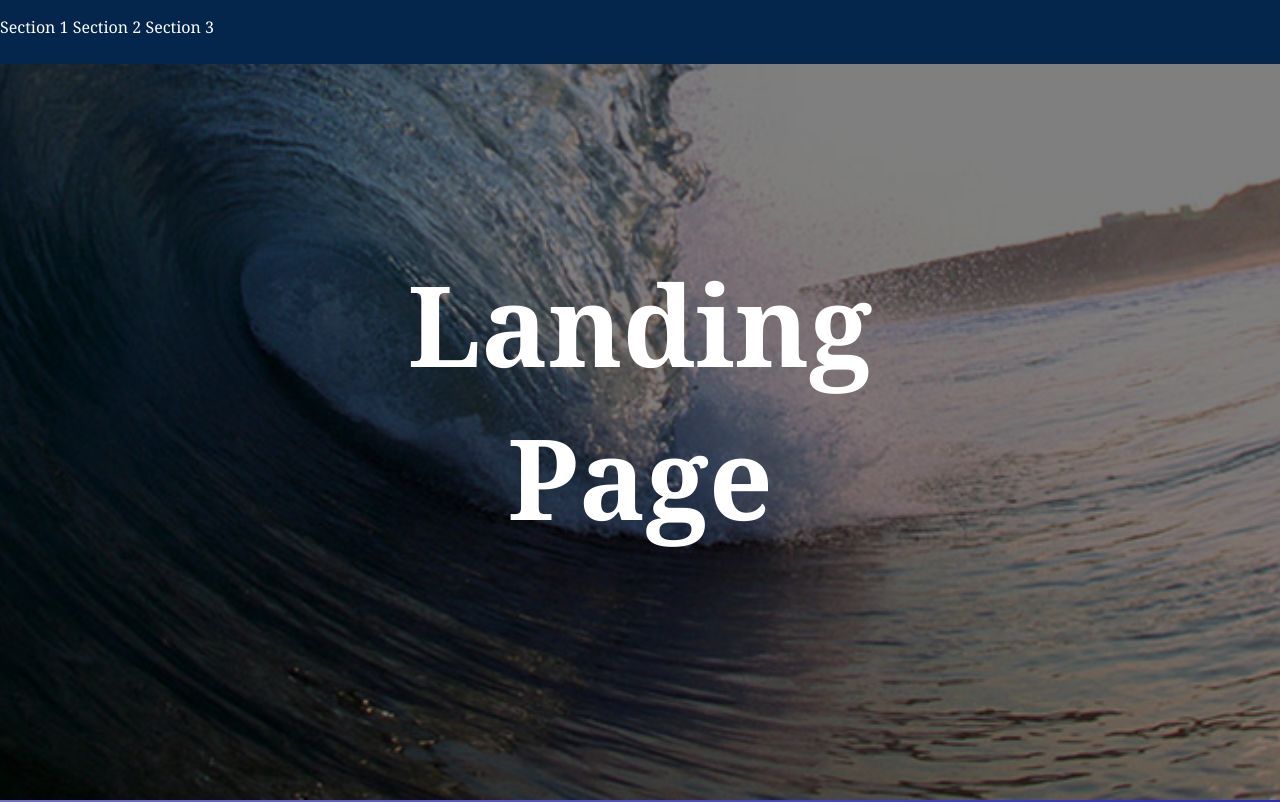
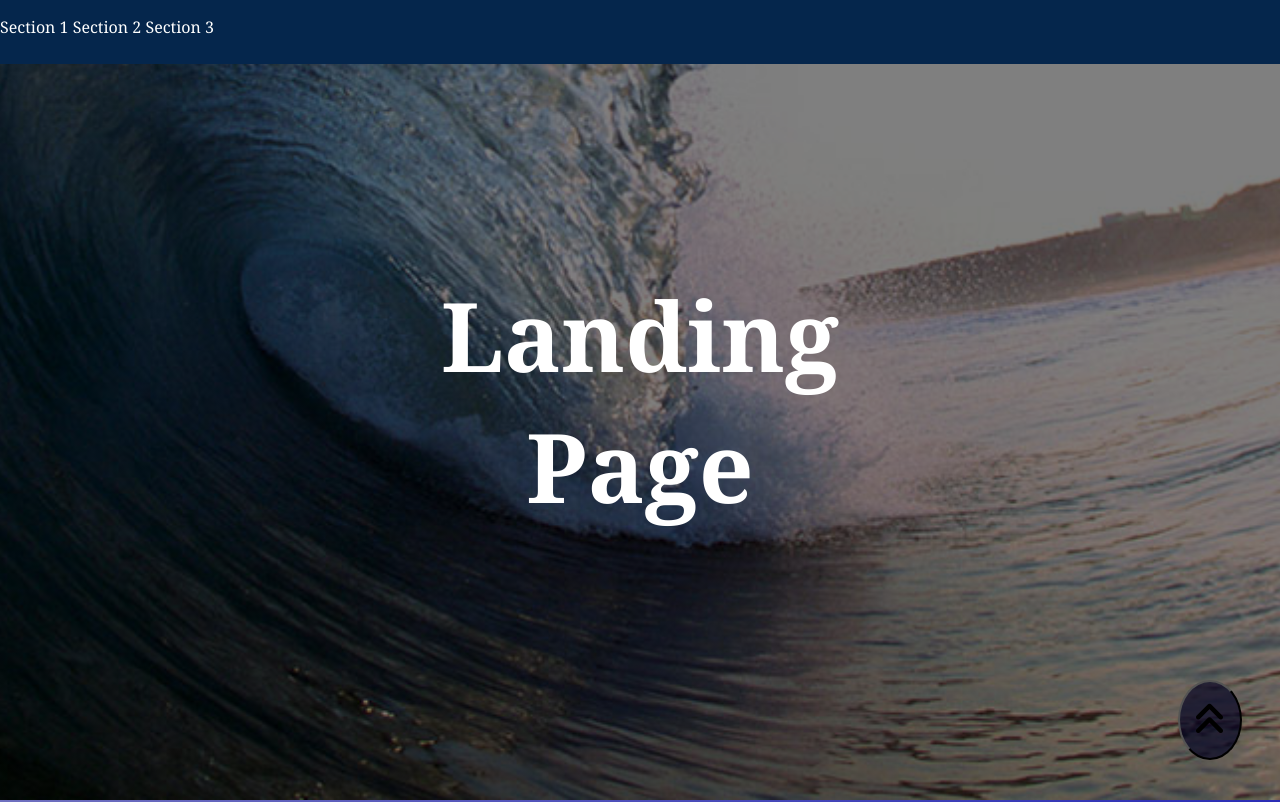
Before and after one commit to ziadhegazi/Project--Landing-page, a plain HTML site: page index.html in a window 1280 px wide. Shown: the top 802 px of the page. Drawn offline with Linux system fonts and the light colour scheme.

Commit message:
added buttons + javascript edit

```diff
--- a/css/styles.css
+++ b/css/styles.css
@@ -76,6 +76,7 @@ p {
     position: relative;
 }
 
+
 .hero-text {
     text-align: center;
     position: absolute;
@@ -85,12 +86,15 @@ p {
     color: white;
 }
 
-.hero-text h1 {
-    font-size: 7em;
+/* for small screened devices */
+@media only screen and (min-width: 35em){
+    .hero-text h1 {
+        font-size: 6em;
+    }
 }
-
+/* enlarges title when eing hovered */
 .hero-text:hover {
-    transform: scale(1.4);
+    transform: scale(1.2);
     top: 35%;
     left: 30%;
     transition: ease-in-out 0.5s;
@@ -137,7 +141,7 @@ section:nth-of-type(odd) {
     background-repeat: no-repeat;
     background-size: cover;
     position: relative;
-    z-index: -5;
+    z-index: -2;
 }
 /* end of section background imgs */
 
@@ -204,3 +208,19 @@ section.active-section h2::before {
 		           translate(-0.2em)
 		           rotate(-360deg);
 	}
+}
+/* arrow up button */
+.arrow-up{
+    height: 10vh;
+    width: 5vw;
+    border-radius: 50%;
+    position: fixed;
+    top: 85%;
+    left: 92%;
+    background: rgba(2, 2, 34, 0.685);
+    outline: none;
+}
+
+.arrow-up i {
+    font-size:36px
+}
--- a/index.html
+++ b/index.html
@@ -7,6 +7,7 @@
     <title>Project</title>
     <!-- styling and external files -->
     <link rel="stylesheet" href="css/styles.css">
+    <script src='https://kit.fontawesome.com/a076d05399.js' crossorigin='anonymous'></script>
 </head>
 <body>
     <!-- Navigation bar -->
@@ -52,6 +53,7 @@
                 </p>
             </div>
         </section>
+        <button class="arrow-up" onclick="scrollToTop()"><i class="fas fa-angle-double-up"></i></button>
     </main>
     <script src="js/app.js"></script>
 </body>
--- a/js/app.js
+++ b/js/app.js
@@ -0,0 +1,11 @@
+// const sections =document.querySelectorAll("section")
+
+// for (i = 0; i < sections.length; i++) {
+//     sections[i].addEventListener
+// }
+
+const main = document.querySelector(".main-hero");
+
+function scrollToTop() {
+    main.scrollIntoView(true);
+}
```
Also changed, not shown: css/arrowup.png (added).
